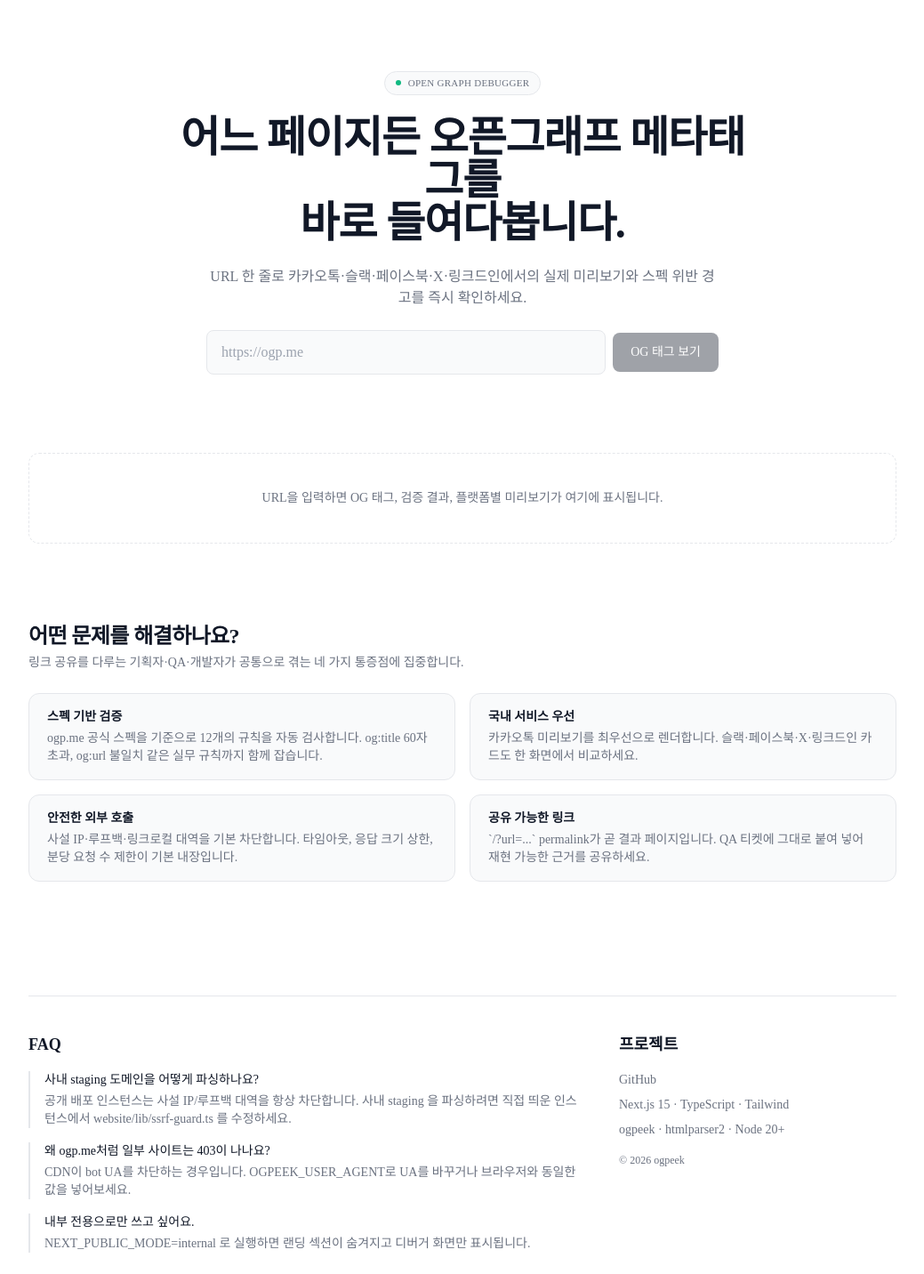
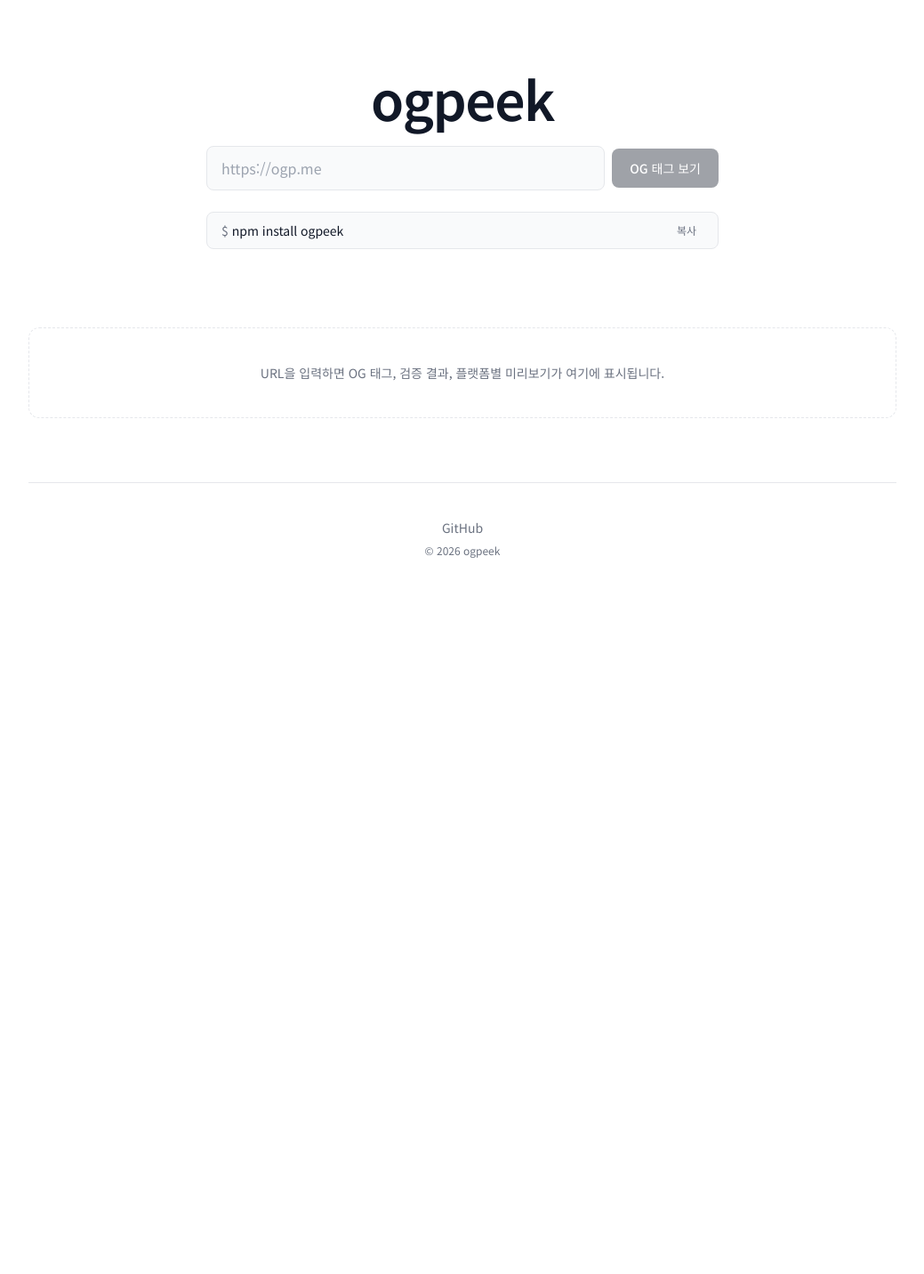
Before and after one commit to minjun0219/ogpeek, a Next.js app in the folder website/: page / in a window 1280 px wide. Shown: the whole page at 89% size, without its empty margins (120-1159 px from the left). After the commit the page ends 800 px from the top, so only its background shows below. Built offline with nearby package versions, Linux system fonts and the light colour scheme.

Commit message:
랜딩 간소화: Hero 카피·Features·FAQ 제거, 메타태그 위로 프리뷰 아래로 (#7)

```diff
--- a/website/app/layout.tsx
+++ b/website/app/layout.tsx
@@ -1,6 +1,14 @@
 import type { Metadata } from "next";
 import type { ReactNode } from "react";
+import { Noto_Sans_KR } from "next/font/google";
 import "./globals.css";
+
+const notoSansKr = Noto_Sans_KR({
+  subsets: ["latin"],
+  weight: ["400", "500", "600", "700"],
+  display: "swap",
+  variable: "--font-sans-kr",
+});
 
 export const metadata: Metadata = {
   title: "ogpeek — 어느 페이지든 오픈그래프 메타태그를 바로 들여다봅니다",
@@ -10,7 +18,7 @@
 
 export default function RootLayout({ children }: { children: ReactNode }) {
   return (
-    <html lang="ko">
+    <html lang="ko" className={notoSansKr.variable}>
       <body className="min-h-screen font-sans">{children}</body>
     </html>
   );
--- a/website/app/page.tsx
+++ b/website/app/page.tsx
@@ -10,7 +10,6 @@
 import { LinkedIn } from "@/components/previews/LinkedIn";
 import { derivePreviewData } from "@/components/previews/shared";
 import { Hero } from "@/components/landing/Hero";
-import { Features } from "@/components/landing/Features";
 import { Footer } from "@/components/landing/Footer";
 import { runParse, type ServerParseOutcome } from "@/lib/server-parse";
 import { clientIpFromHeaders, isPublicMode, rateLimit } from "@/lib/rate-limit";
@@ -92,7 +91,6 @@
         <EmptyState />
       )}
 
-      <Features />
       <Footer />
     </main>
   );
@@ -129,6 +127,8 @@
     <div className="flex flex-col gap-6">
       <ValidationPanel warnings={outcome.result.warnings} />
 
+      <TagTable result={outcome.result} />
+
       <section className="flex flex-col gap-2">
         <header className="flex items-baseline justify-between">
           <h2 className="text-sm font-medium">플랫폼 미리보기</h2>
@@ -145,8 +145,6 @@
         </div>
       </section>
 
-      <TagTable result={outcome.result} />
-
       {outcome.html ? <RawHtmlToggle html={outcome.html} /> : null}
     </div>
   );
--- a/website/components/landing/Features.tsx
+++ /dev/null
@@ -1,46 +0,0 @@
-const FEATURES = [
-  {
-    title: "스펙 기반 검증",
-    body:
-      "ogp.me 공식 스펙을 기준으로 12개의 규칙을 자동 검사합니다. og:title 60자 초과, og:url 불일치 같은 실무 규칙까지 함께 잡습니다.",
-  },
-  {
-    title: "국내 서비스 우선",
-    body:
-      "카카오톡 미리보기를 최우선으로 렌더합니다. 슬랙·페이스북·X·링크드인 카드도 한 화면에서 비교하세요.",
-  },
-  {
-    title: "안전한 외부 호출",
-    body:
-      "사설 IP·루프백·링크로컬 대역을 기본 차단합니다. 타임아웃, 응답 크기 상한, 분당 요청 수 제한이 기본 내장입니다.",
-  },
-  {
-    title: "공유 가능한 링크",
-    body:
-      "`/?url=...` permalink가 곧 결과 페이지입니다. QA 티켓에 그대로 붙여 넣어 재현 가능한 근거를 공유하세요.",
-  },
-];
-
-export function Features() {
-  return (
-    <section className="flex flex-col gap-6 py-14">
-      <header>
-        <h2 className="text-2xl font-semibold tracking-tight">어떤 문제를 해결하나요?</h2>
-        <p className="mt-1 text-sm text-[color:rgb(var(--muted))]">
-          링크 공유를 다루는 기획자·QA·개발자가 공통으로 겪는 네 가지 통증점에 집중합니다.
-        </p>
-      </header>
-      <div className="grid gap-4 sm:grid-cols-2">
-        {FEATURES.map((f) => (
-          <div
-            key={f.title}
-            className="rounded-xl border border-[color:rgb(var(--border))] bg-[color:rgb(var(--surface))] px-5 py-4"
-          >
-            <h3 className="text-sm font-semibold">{f.title}</h3>
-            <p className="mt-1 text-sm text-[color:rgb(var(--muted))]">{f.body}</p>
-          </div>
-        ))}
-      </div>
-    </section>
-  );
-}
--- a/website/components/landing/Footer.tsx
+++ b/website/components/landing/Footer.tsx
@@ -1,49 +1,15 @@
-const FAQ = [
-  {
-    q: "사내 staging 도메인을 어떻게 파싱하나요?",
-    a: "공개 배포 인스턴스는 사설 IP/루프백 대역을 항상 차단합니다. 사내 staging 을 파싱하려면 직접 띄운 인스턴스에서 website/lib/ssrf-guard.ts 를 수정하세요.",
-  },
-  {
-    q: "왜 ogp.me처럼 일부 사이트는 403이 나나요?",
-    a: "CDN이 bot UA를 차단하는 경우입니다. OGPEEK_USER_AGENT로 UA를 바꾸거나 브라우저와 동일한 값을 넣어보세요.",
-  },
-  {
-    q: "내부 전용으로만 쓰고 싶어요.",
-    a: "NEXT_PUBLIC_MODE=internal 로 실행하면 랜딩 섹션이 숨겨지고 디버거 화면만 표시됩니다.",
-  },
-];
-
 export function Footer() {
   return (
-    <footer className="mt-10 border-t border-[color:rgb(var(--border))] pt-10">
-      <div className="grid gap-10 md:grid-cols-[2fr_1fr]">
-        <div>
-          <h2 className="text-lg font-semibold">FAQ</h2>
-          <dl className="mt-4 space-y-4">
-            {FAQ.map((item) => (
-              <div key={item.q} className="border-l-2 border-[color:rgb(var(--border))] pl-4">
-                <dt className="text-sm font-medium">{item.q}</dt>
-                <dd className="mt-1 text-sm text-[color:rgb(var(--muted))]">{item.a}</dd>
-              </div>
-            ))}
-          </dl>
-        </div>
-        <div className="text-sm">
-          <h2 className="text-lg font-semibold">프로젝트</h2>
-          <ul className="mt-4 space-y-2 text-[color:rgb(var(--muted))]">
-            <li>
-              <a className="hover:underline" href="https://github.com/">
-                GitHub
-              </a>
-            </li>
-            <li>Next.js 15 · TypeScript · Tailwind</li>
-            <li>ogpeek · htmlparser2 · Node 20+</li>
-            <li className="pt-2 text-xs">
-              &copy; {new Date().getFullYear()} ogpeek
-            </li>
-          </ul>
-        </div>
-      </div>
+    <footer className="mt-10 flex flex-col items-center gap-2 border-t border-[color:rgb(var(--border))] pt-10 text-sm text-[color:rgb(var(--muted))]">
+      <a
+        className="hover:text-[color:rgb(var(--foreground))] hover:underline"
+        href="https://github.com/minjun0219/ogpeek"
+        target="_blank"
+        rel="noreferrer"
+      >
+        GitHub
+      </a>
+      <p className="text-xs">&copy; {new Date().getFullYear()} ogpeek</p>
     </footer>
   );
 }
--- a/website/components/landing/Hero.tsx
+++ b/website/components/landing/Hero.tsx
@@ -1,23 +1,16 @@
 import { UrlInput } from "@/components/UrlInput";
+import { InstallCopy } from "@/components/landing/InstallCopy";
 
 export function Hero() {
   return (
     <section className="flex flex-col items-center gap-6 py-14 text-center">
-      <div className="inline-flex items-center gap-2 rounded-full border border-[color:rgb(var(--border))] bg-[color:rgb(var(--surface))] px-3 py-1 text-[11px] font-medium uppercase tracking-wide text-[color:rgb(var(--muted))]">
-        <span className="size-1.5 rounded-full bg-emerald-500" />
-        Open Graph debugger
-      </div>
-      <h1 className="max-w-2xl text-4xl font-semibold tracking-tight sm:text-5xl">
-        어느 페이지든 오픈그래프 메타태그를
-        <br className="hidden sm:block" /> 바로 들여다봅니다.
+      <h1 className="text-5xl font-semibold tracking-tight sm:text-6xl">
+        ogpeek
       </h1>
-      <p className="max-w-xl text-sm text-[color:rgb(var(--muted))] sm:text-base">
-        URL 한 줄로 카카오톡·슬랙·페이스북·X·링크드인에서의 실제 미리보기와
-        스펙 위반 경고를 즉시 확인하세요.
-      </p>
       <div className="w-full max-w-xl">
         <UrlInput />
       </div>
+      <InstallCopy />
     </section>
   );
 }
--- /dev/null
+++ b/website/components/landing/InstallCopy.tsx
@@ -0,0 +1,36 @@
+"use client";
+
+import { useState } from "react";
+
+const COMMAND = "npm install ogpeek";
+
+export function InstallCopy() {
+  const [copied, setCopied] = useState(false);
+
+  async function copy() {
+    try {
+      await navigator.clipboard.writeText(COMMAND);
+      setCopied(true);
+      setTimeout(() => setCopied(false), 1500);
+    } catch {
+      // Clipboard API may be unavailable on insecure origins; silently ignore.
+    }
+  }
+
+  return (
+    <div className="flex w-full max-w-xl items-center gap-2 rounded-lg border border-[color:rgb(var(--border))] bg-[color:rgb(var(--surface))] px-4 py-2 text-left font-mono text-sm">
+      <span className="flex-1 truncate">
+        <span className="text-[color:rgb(var(--muted))]">$ </span>
+        {COMMAND}
+      </span>
+      <button
+        type="button"
+        onClick={copy}
+        aria-label="명령어 복사"
+        className="shrink-0 rounded px-2 py-1 text-xs text-[color:rgb(var(--muted))] transition hover:bg-[color:rgb(var(--background))] hover:text-[color:rgb(var(--foreground))]"
+      >
+        {copied ? "복사됨" : "복사"}
+      </button>
+    </div>
+  );
+}
--- a/website/tailwind.config.ts
+++ b/website/tailwind.config.ts
@@ -8,7 +8,12 @@
   theme: {
     extend: {
       fontFamily: {
-        sans: ["var(--font-sans)", "system-ui", "sans-serif"],
+        sans: [
+          "var(--font-sans-kr)",
+          "Noto Sans KR",
+          "system-ui",
+          "sans-serif",
+        ],
         mono: ["var(--font-mono)", "ui-monospace", "monospace"],
       },
     },
```
